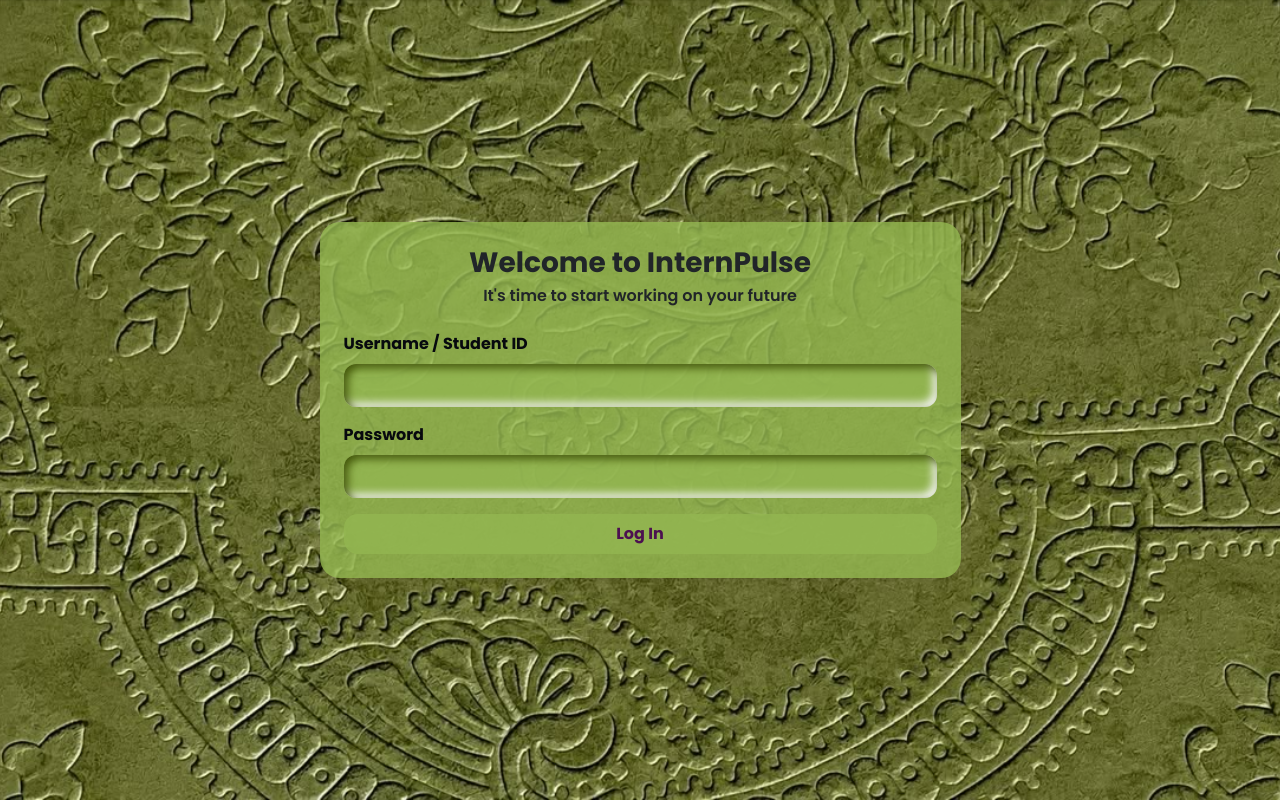
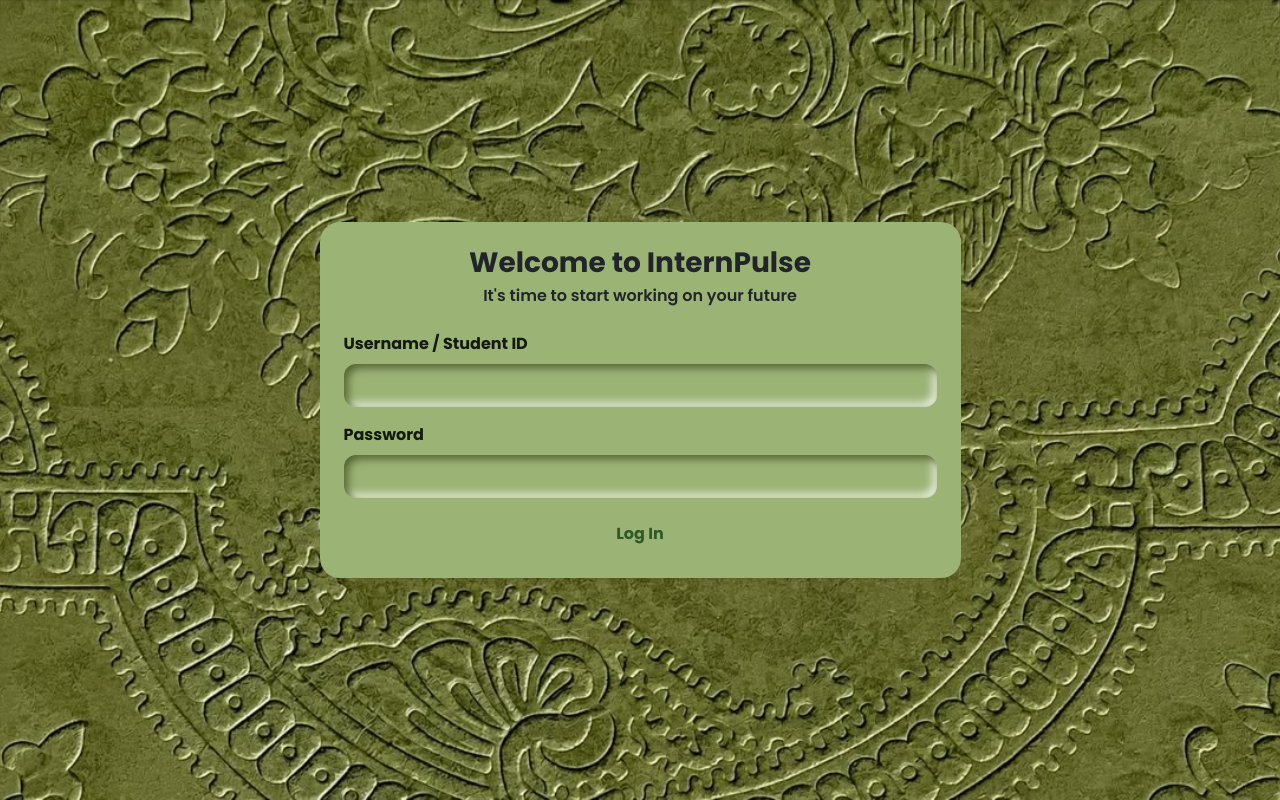
Before and after one commit to ADLINA005/InternPulse, a plain HTML site: page index.html in a window 1280 px wide. Drawn offline with nearby package versions, Linux system fonts and the light colour scheme.

Commit message:
Update style.css

```diff
--- a/style.css
+++ b/style.css
@@ -1,9 +1,10 @@
 :root {
-    --bg: #93b751d2;         /*warnadasar*/
-    --sd: #435709;          /*bayanggelap*/
-    --sl: #fbfbfb;          /*bayangcerah*/
-    --text: #07090e;
-    --accent: #4C1050;
+
+--bg: #9cb376;          /* Soft muted sage green (solid 6-digit) */
+  --sd: #4f632e;          /* Deep olive shadow & section borders */
+  --sl: #eef4e4;          /* Warm pale sage highlight */
+  --text: #141a10;        /* Deep forest-charcoal text */
+  --accent: #2d5a27;
 
     --raised: 8px 8px 16px var(--sd), -8px -8px 16px var(--sl);
     --raised-sm: 4px 4px 8px var(--sd), -4px -4px 8px var(--sl);
```
